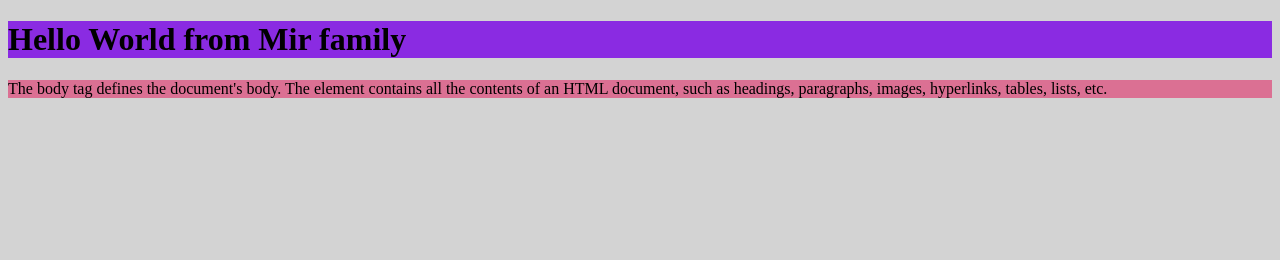
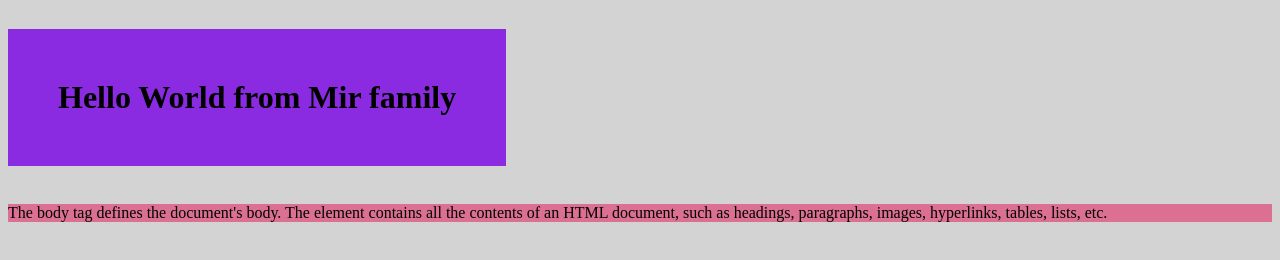
Before and after one commit to Abdullah-Mir712/bootcamp2020sept, a plain HTML site: page index.html in a window 1280 px wide. Drawn offline with Linux system fonts and the light colour scheme.

Commit message:
update css

```diff
--- a/index.html
+++ b/index.html
@@ -16,6 +16,8 @@
         }
         h1 {
             background-color: blueviolet;
+            display: inline-block;
+            padding: 50px;
         }
 
     </style>
```
